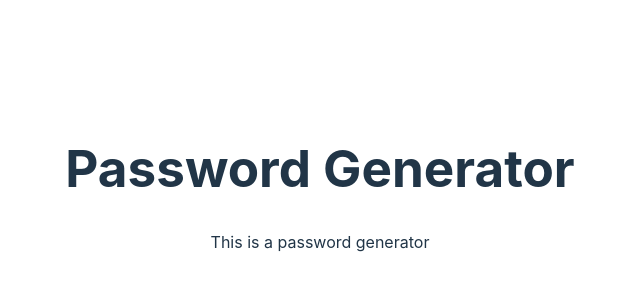
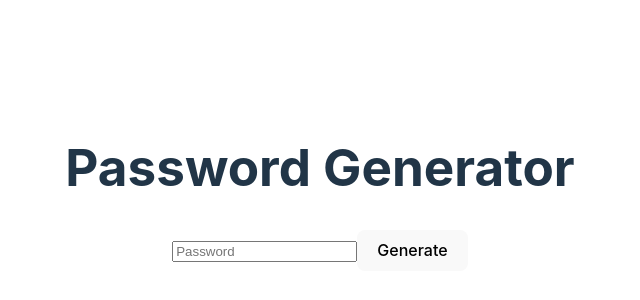
Before and after one commit to jmanzanares12/password-generator, a React (Vite) app: page / in a window 1280 px wide. Shown: the part 212-512 px from the top of the page, without its empty margins (320-960 px from the left). Built offline with nearby package versions, Linux system fonts and the light colour scheme.

Commit message:
Add: new elements in to component

```diff
--- a/src/components/containerApp.jsx
+++ b/src/components/containerApp.jsx
@@ -4,7 +4,12 @@ const ContainerApp = () => {
     return (
         <div>
             <h1>Password Generator</h1>
-            <p>This is a password generator</p>
+            <div className="passwordContainer">
+                <div className="passwordBox">
+                    <input type="text" placeholder="Password" />
+                    <button>Generate</button>
+                </div>
+            </div>
         </div>
     )
 }
```
